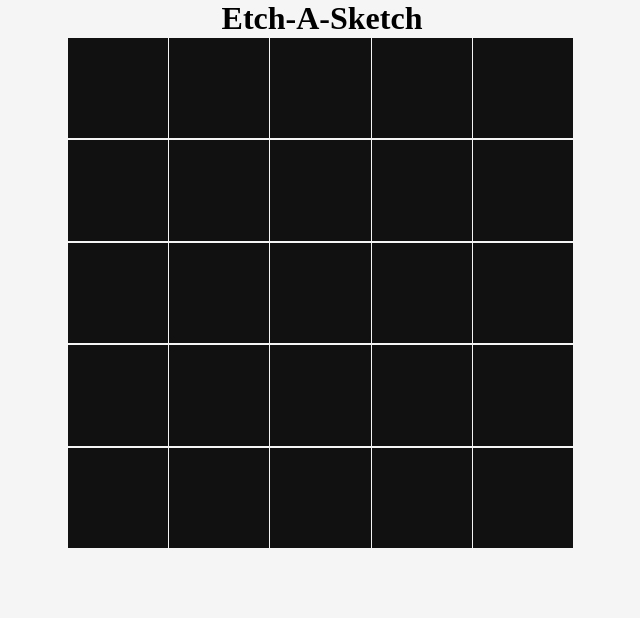
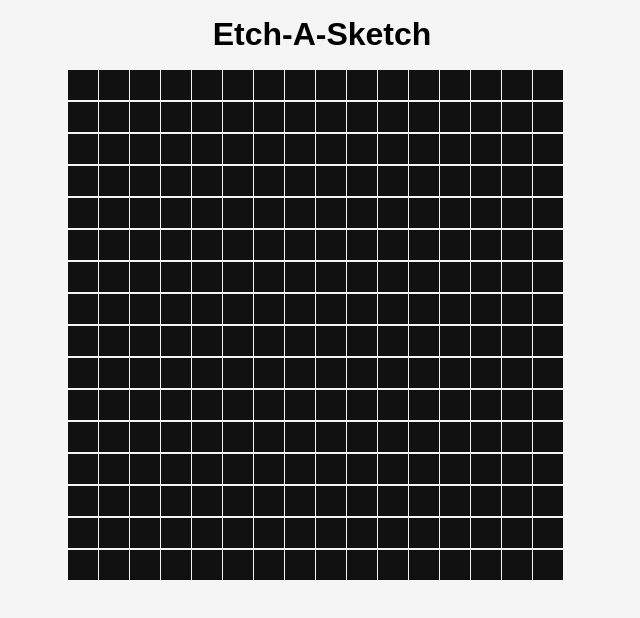
Before and after one commit to itspitso/etch-a-sketch, a plain HTML site: page index.html in a window 1280 px wide. Shown: the whole page, without its empty margins (318-958 px from the left). Drawn offline with Linux system fonts and the light colour scheme.

Commit message:
Change font family and add padding to h1

```diff
--- a/script.js
+++ b/script.js
@@ -15,7 +15,7 @@ let userGrid;
     container.appendChild(div)
 }*/
 
-const gridSize = 5;
+const gridSize = 16;
 const sizeOfSquare = (512 / gridSize) - 2;
 
 // Create column containers that will house the squares
--- a/style.css
+++ b/style.css
@@ -6,6 +6,8 @@
 
 h1 {
     text-align: center;
+    font-family: Arial, Helvetica, sans-serif;
+    padding: 16px;
 }
 
 #container {
```
